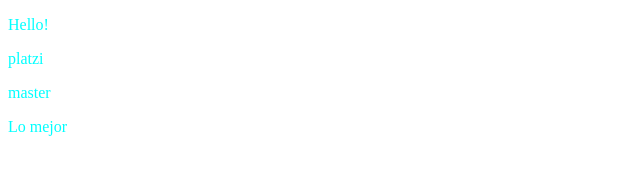
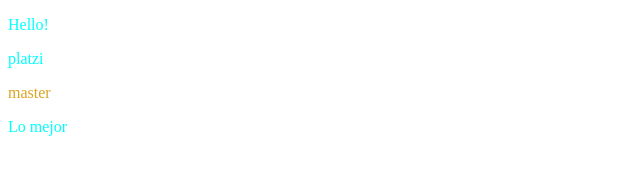
Before and after one commit to miguel-ardila/Frontend, a plain HTML site: page selectores-3.html in a window 1280 px wide. Shown: the full height of the page, 0-640 px from the left. Drawn offline with Linux system fonts and the light colour scheme.

Commit message:
selectores3

```diff
--- a/selectores-3.html
+++ b/selectores-3.html
@@ -7,6 +7,9 @@
     <meta name="viewport" content="width=device-width, initial-scale=1.0">
     <title>Document</title>
 </head>
+
+
+<!--deudoclases-->
 <style>
     p {
         color: cyan;
@@ -14,7 +17,9 @@
 
     p:hover {
         color: chocolate;
-
+    }
+    div p:nth-child(2){
+        color: goldenrod;
     }
 </style>
 
```
